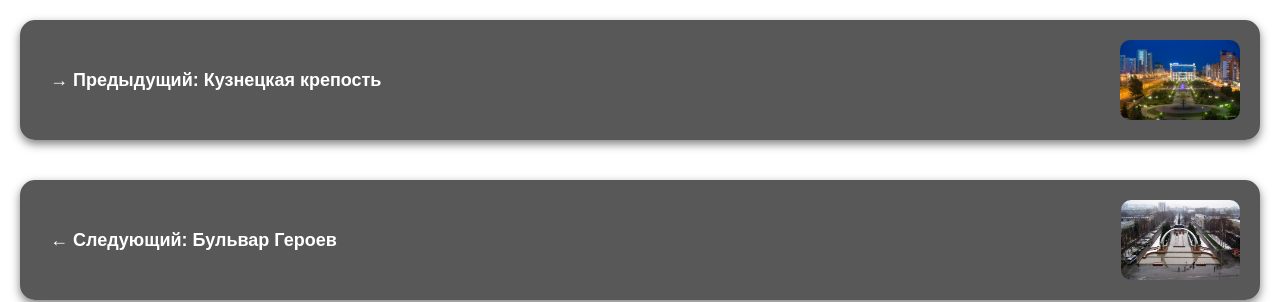
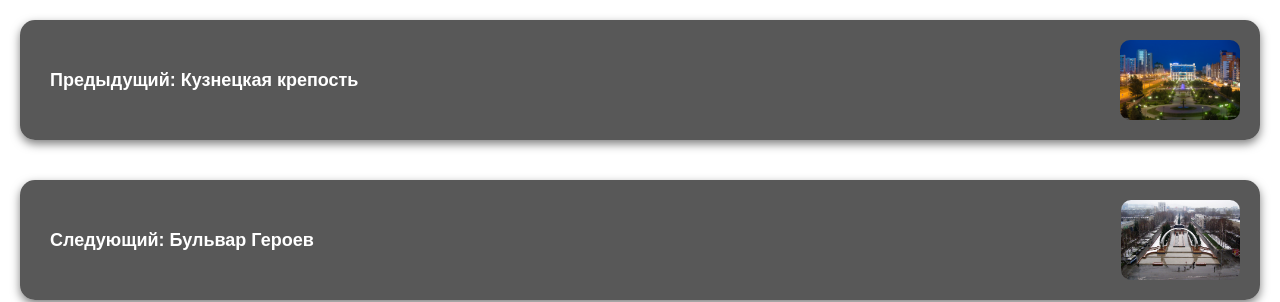
Before and after one commit to felix-4080/felix-4080.github.io, a plain HTML site: page park4.html in a window 1280 px wide. Shown: the part 1879-2181 px from the top of the page. Drawn offline with Linux system fonts and the light colour scheme.

Commit message:
Update park4.html

```diff
--- a/park4.html
+++ b/park4.html
@@ -48,7 +48,7 @@
     <div class="container">
         <div class="block">
             <a href="park3.html" style="display: flex; align-items: center; justify-content: space-between; width: 100%; height: 100%;">
-                <p class="boldtext" style="text-align: left">→ Предыдущий: Кузнецкая крепость</p>
+                <p class="boldtext" style="text-align: left">Предыдущий: Кузнецкая крепость</p>
                 <img src="image10.jpg" alt="Превьюшка предыдущего" style="height: 80px; width: auto; object-fit: contain; border-radius: 10px;" />
             </a>
         </div>
@@ -56,7 +56,7 @@
     <div class="container">
         <div class="block">
             <a href="park5.html" style="display: flex; align-items: center; justify-content: space-between; width: 100%; height: 100%;">
-                <p class="boldtext" style="text-align: left">← Следующий: Бульвар Героев</p>
+                <p class="boldtext" style="text-align: left">Следующий: Бульвар Героев</p>
                 <img src="image13.jpg" alt="Превьюшка следующего" style="height: 80px; width: auto; object-fit: contain; border-radius: 10px;" />
             </a>
         </div>
```
